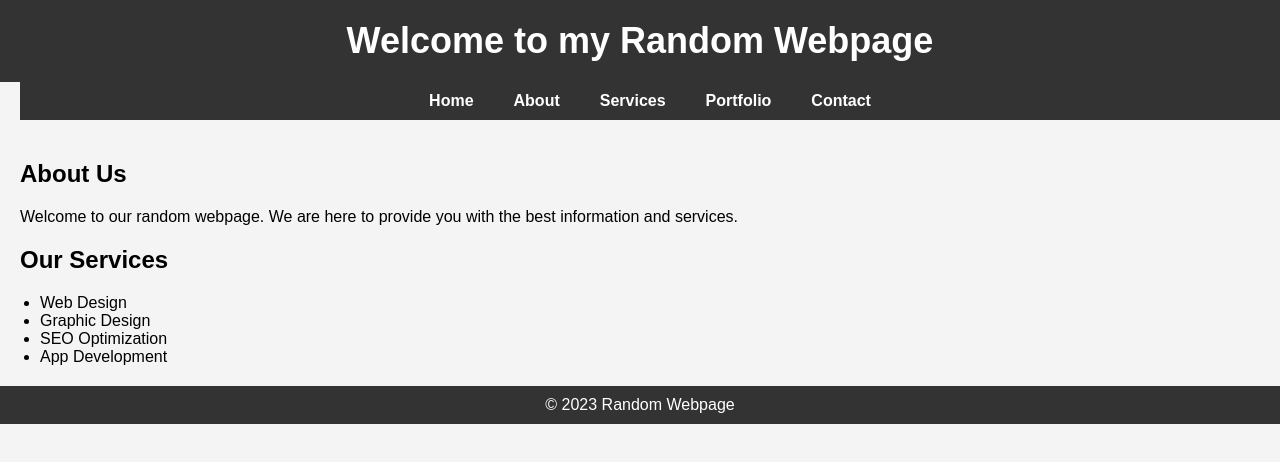
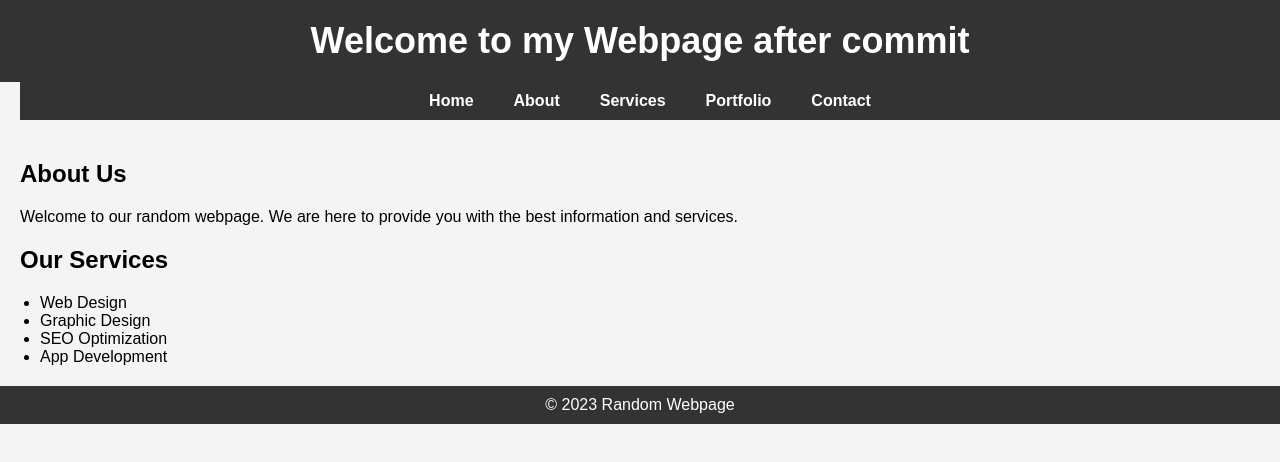
Before and after one commit to karansuraiya/karansuraiya.github.io, a plain HTML site: page index.html in a window 1280 px wide. Drawn offline with Linux system fonts and the light colour scheme.

Commit message:
Initial commit

```diff
--- a/index.html
+++ b/index.html
@@ -8,7 +8,7 @@
 </head>
 <body>
     <header>
-        <h1>Welcome to my Random Webpage</h1>
+        <h1>Welcome to my Webpage after commit</h1>
     </header>
 
     <nav>
```
